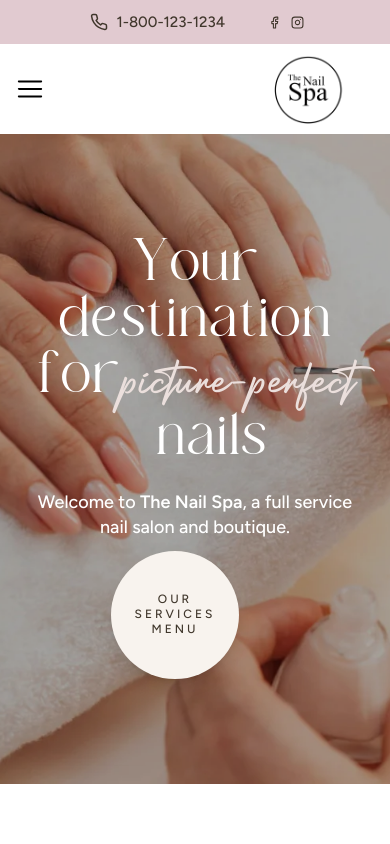
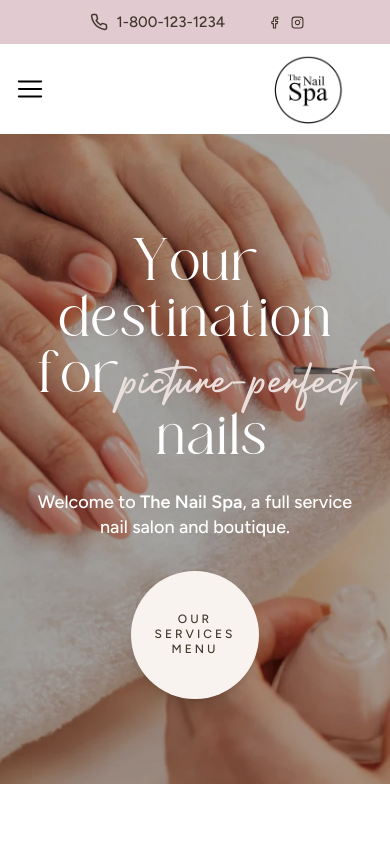
Before and after one commit to talhawebguru/la-diva-nails, a Next.js app: page / in a window 390 px wide. Shown: the top 844 px of the page. Built offline with nearby package versions, Linux system fonts and the light colour scheme.

Commit message:
Hero animation button translate fixed

```diff
--- a/app/components/home/Hero.jsx
+++ b/app/components/home/Hero.jsx
@@ -103,8 +103,8 @@ const Hero = () => {
               custom={4}
               variants={textVariants}
             >
-              Welcome to <span className="font-semibold">The Nail Spa</span>, a full
-              service nail salon and boutique.
+              Welcome to <span className="font-semibold">The Nail Spa</span>, a
+              full service nail salon and boutique.
             </motion.p>
           </div>
 
@@ -118,7 +118,16 @@ const Hero = () => {
             <motion.button
               ref={buttonRef}
               className="bg-[#f8f3ee] rounded-full w-32 h-32 sm:w-40 sm:h-40 flex flex-col items-center justify-center shadow-lg cursor-pointer"
-              style={{ translateX, translateY }}
+              style={{
+                translateX:
+                  typeof window !== "true" && window.innerWidth > 640
+                    ? translateX
+                    : 0,
+                translateY:
+                  typeof window !== "true" && window.innerWidth > 640
+                    ? translateY
+                    : 0,
+              }}
             >
               <motion.span
                 className="text-[#40372c] text-xs  font-medium font-figtree  uppercase leading-tight tracking-[3px] text-center"
```
